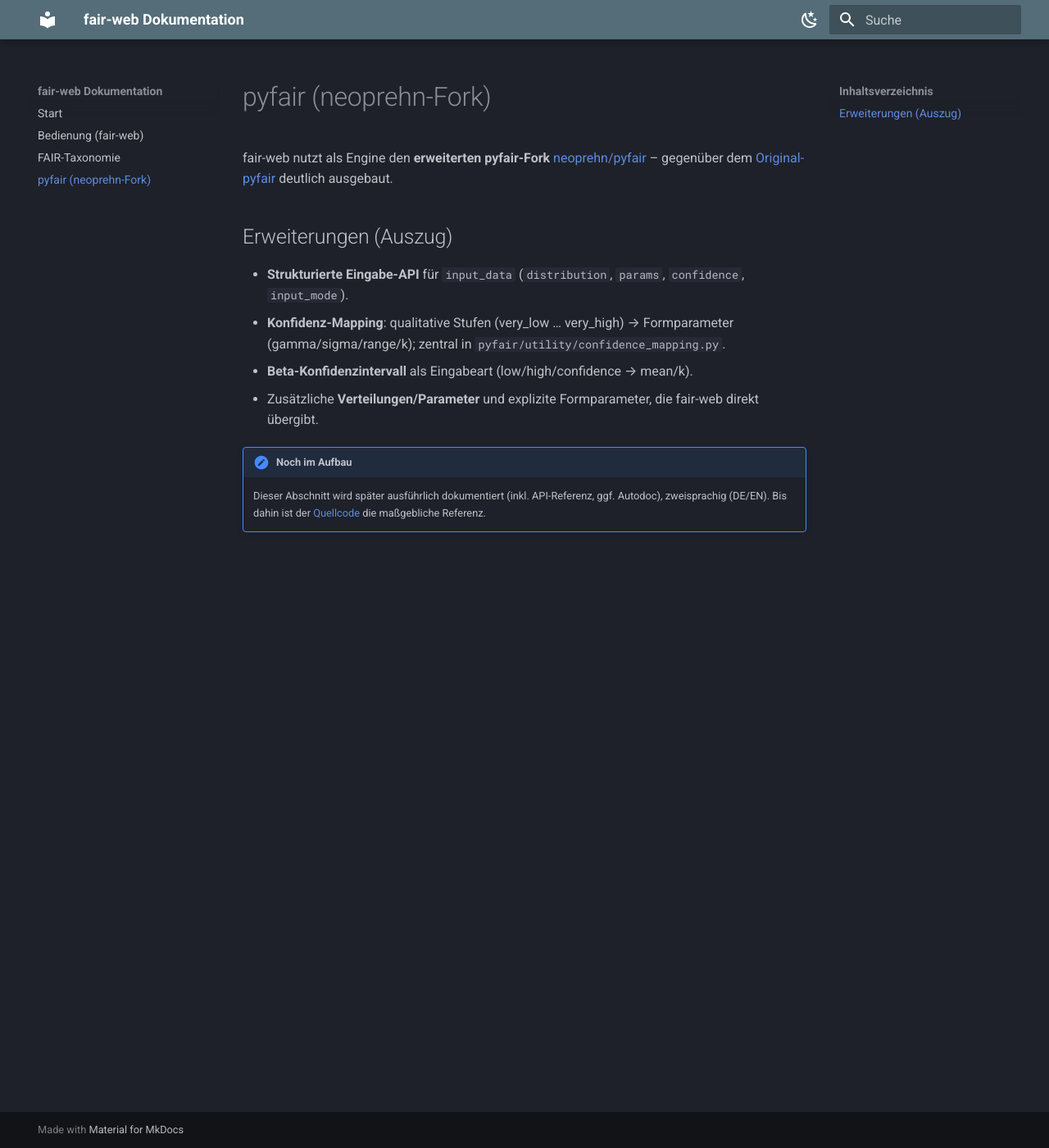
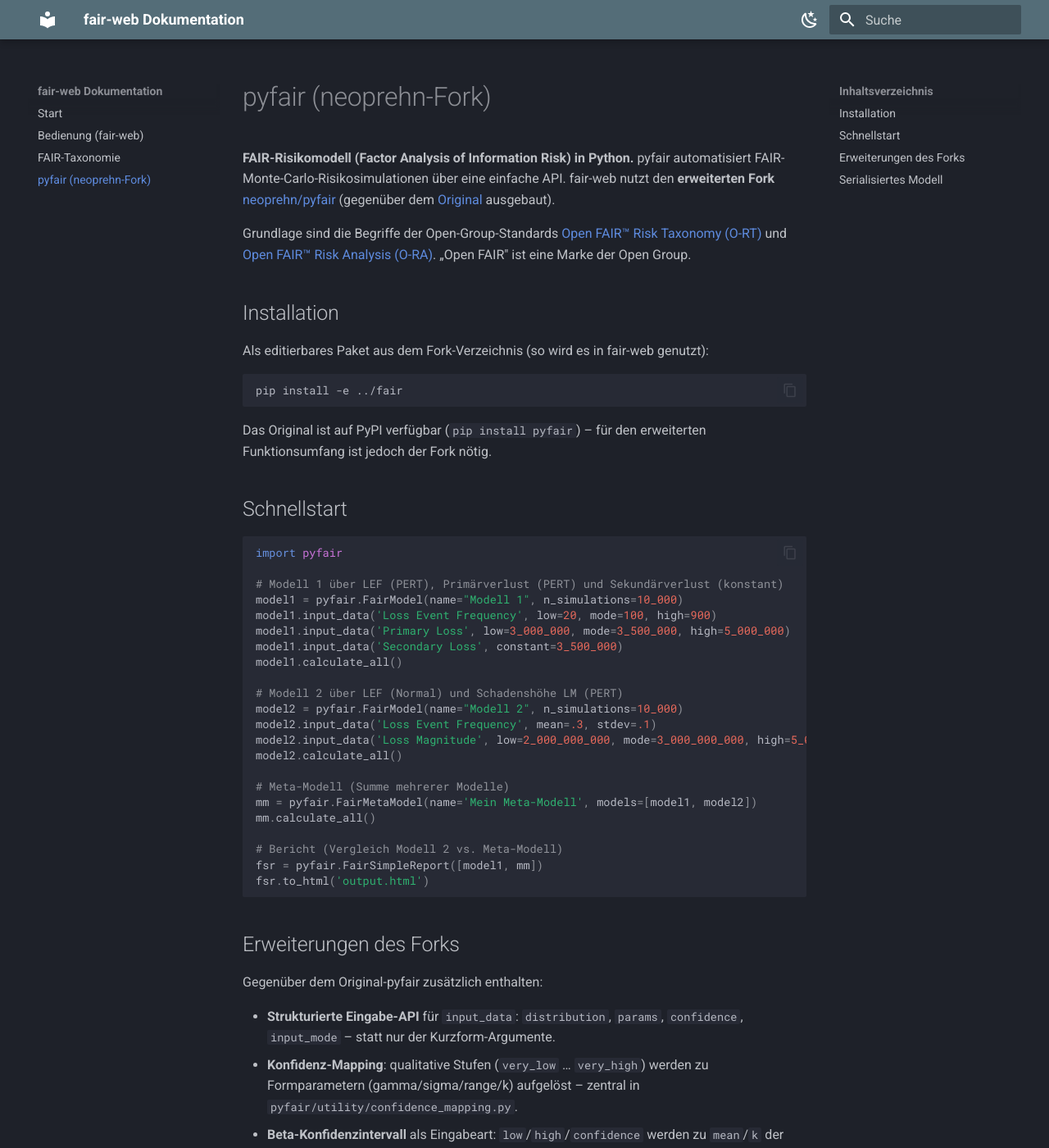
Before and after one commit to neoprehn/fair-web, an MkDocs documentation site: the page built from docs/pyfair-fork.md, in a window 1280 px wide and 1400 px high. Shown: the whole window at 82% size. Built offline with MkDocs 1.6.1 and Material for MkDocs 9.7.7, drawn with Linux system fonts in a browser that asks for light colours; some of the changed text lies outside the part shown.

Commit message:
Doku: deutsche pyfair-Seite (aus README, an neoprehn-Fork angepasst)
Installation, Schnellstart (Code), Fork-Erweiterungen (strukturierte API,
Konfidenz-Mapping, Beta-CI), serialisiertes Modell. Vollstaendige Uebersetzung
der Original-RTD folgt schrittweise.

Co-Authored-By: Claude Opus 4.8 <noreply@anthropic.com>

````diff
--- a/docs/pyfair-fork.md
+++ b/docs/pyfair-fork.md
@@ -1,21 +1,86 @@
 # pyfair (neoprehn-Fork)
 
-fair-web nutzt als Engine den **erweiterten pyfair-Fork**
-[neoprehn/pyfair](https://github.com/neoprehn/pyfair) – gegenüber dem
-[Original-pyfair](https://pyfair.readthedocs.io/en/latest/) deutlich ausgebaut.
+**FAIR-Risikomodell (Factor Analysis of Information Risk) in Python.** pyfair
+automatisiert FAIR-Monte-Carlo-Risikosimulationen über eine einfache API.
+fair-web nutzt den **erweiterten Fork** [neoprehn/pyfair](https://github.com/neoprehn/pyfair)
+(gegenüber dem [Original](https://pyfair.readthedocs.io/en/latest/) ausgebaut).
 
-## Erweiterungen (Auszug)
+Grundlage sind die Begriffe der Open-Group-Standards
+[Open FAIR™ Risk Taxonomy (O-RT)](https://publications.opengroup.org/c13k) und
+[Open FAIR™ Risk Analysis (O-RA)](https://publications.opengroup.org/c13g).
+„Open FAIR" ist eine Marke der Open Group.
 
-- **Strukturierte Eingabe-API** für `input_data` (`distribution`, `params`,
-  `confidence`, `input_mode`).
-- **Konfidenz-Mapping**: qualitative Stufen (very_low … very_high) →
-  Formparameter (gamma/sigma/range/k); zentral in
+## Installation
+
+Als editierbares Paket aus dem Fork-Verzeichnis (so wird es in fair-web genutzt):
+
+```bash
+pip install -e ../fair
+```
+
+Das Original ist auf PyPI verfügbar (`pip install pyfair`) – für den erweiterten
+Funktionsumfang ist jedoch der Fork nötig.
+
+## Schnellstart
+
+```python
+import pyfair
+
+# Modell 1 über LEF (PERT), Primärverlust (PERT) und Sekundärverlust (konstant)
+model1 = pyfair.FairModel(name="Modell 1", n_simulations=10_000)
+model1.input_data('Loss Event Frequency', low=20, mode=100, high=900)
+model1.input_data('Primary Loss', low=3_000_000, mode=3_500_000, high=5_000_000)
+model1.input_data('Secondary Loss', constant=3_500_000)
+model1.calculate_all()
+
+# Modell 2 über LEF (Normal) und Schadenshöhe LM (PERT)
+model2 = pyfair.FairModel(name="Modell 2", n_simulations=10_000)
+model2.input_data('Loss Event Frequency', mean=.3, stdev=.1)
+model2.input_data('Loss Magnitude', low=2_000_000_000, mode=3_000_000_000, high=5_000_000_000)
+model2.calculate_all()
+
+# Meta-Modell (Summe mehrerer Modelle)
+mm = pyfair.FairMetaModel(name='Mein Meta-Modell', models=[model1, model2])
+mm.calculate_all()
+
+# Bericht (Vergleich Modell 2 vs. Meta-Modell)
+fsr = pyfair.FairSimpleReport([model1, mm])
+fsr.to_html('output.html')
+```
+
+## Erweiterungen des Forks
+
+Gegenüber dem Original-pyfair zusätzlich enthalten:
+
+- **Strukturierte Eingabe-API** für `input_data`: `distribution`, `params`,
+  `confidence`, `input_mode` – statt nur der Kurzform-Argumente.
+- **Konfidenz-Mapping**: qualitative Stufen (`very_low` … `very_high`) werden
+  zu Formparametern (gamma/sigma/range/k) aufgelöst – zentral in
   `pyfair/utility/confidence_mapping.py`.
-- **Beta-Konfidenzintervall** als Eingabeart (low/high/confidence → mean/k).
-- Zusätzliche **Verteilungen/Parameter** und explizite Formparameter, die
-  fair-web direkt übergibt.
+- **Beta-Konfidenzintervall** als Eingabeart: `low`/`high`/`confidence` werden
+  zu `mean`/`k` der Beta-Verteilung gefittet.
+- Zusätzliche **Verteilungen/Parameter** und die Möglichkeit, explizite
+  Formparameter direkt zu übergeben (nutzt fair-web für die editierbaren
+  Konfidenz-Vorschlagswerte).
 
-!!! note "Noch im Aufbau"
-    Dieser Abschnitt wird später ausführlich dokumentiert (inkl. API-Referenz,
-    ggf. Autodoc), zweisprachig (DE/EN). Bis dahin ist der
-    [Quellcode](https://github.com/neoprehn/pyfair) die maßgebliche Referenz.
+## Serialisiertes Modell
+
+Ein Modell lässt sich als JSON speichern/laden:
+
+```json
+{
+    "Loss Magnitude": { "mean": 100000, "stdev": 20000 },
+    "Loss Event Frequency": { "low": 20, "mode": 90, "high": 95, "gamma": 4 },
+    "name": "Beispiel-Modell",
+    "n_simulations": 10000,
+    "random_seed": 42,
+    "type": "FairModel"
+}
+```
+
+!!! note "Im Aufbau"
+    Diese Seite ist eine an den Fork angepasste deutsche Fassung der
+    pyfair-README. Eine vollständige deutsche Übersetzung der
+    [Original-Dokumentation](https://pyfair.readthedocs.io/en/latest/)
+    (API-Referenz, ausführliche Beispiele) folgt schrittweise. Maßgebliche
+    Referenz bis dahin: der [Quellcode des Forks](https://github.com/neoprehn/pyfair).
````
